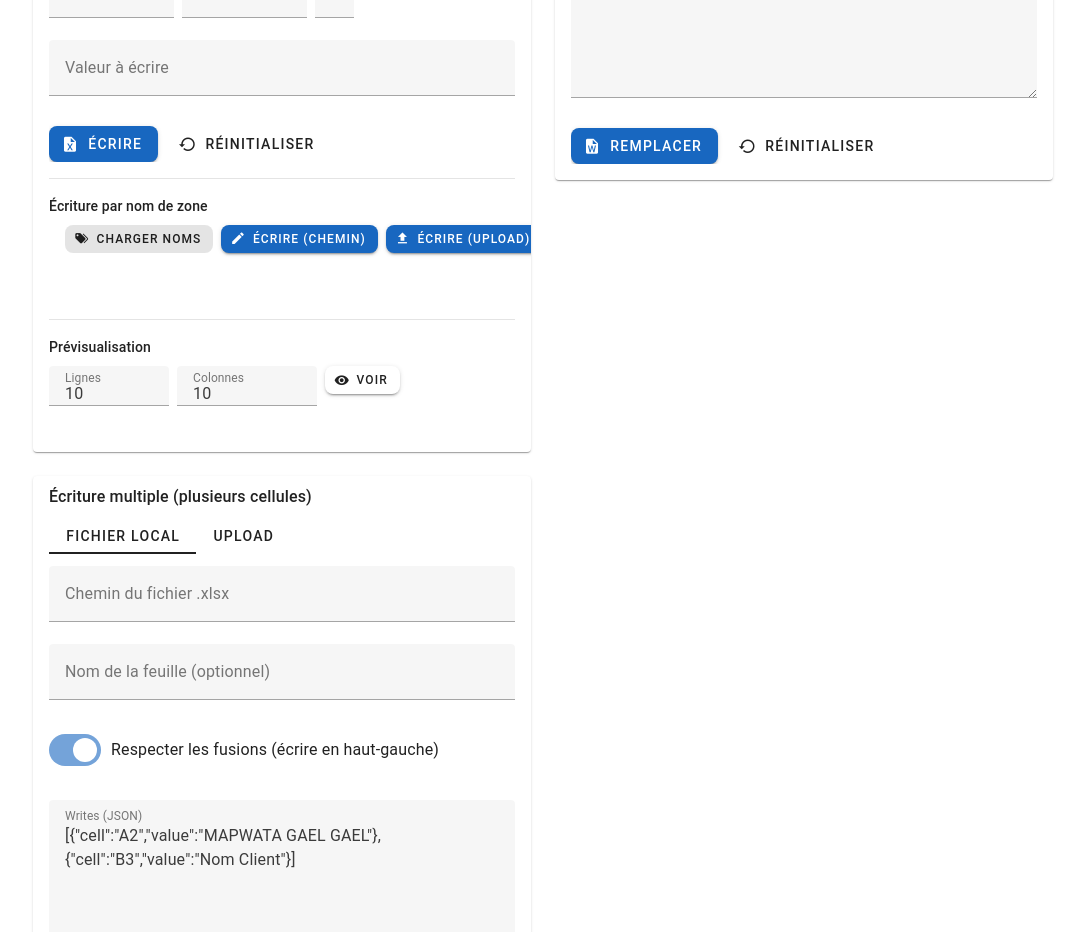
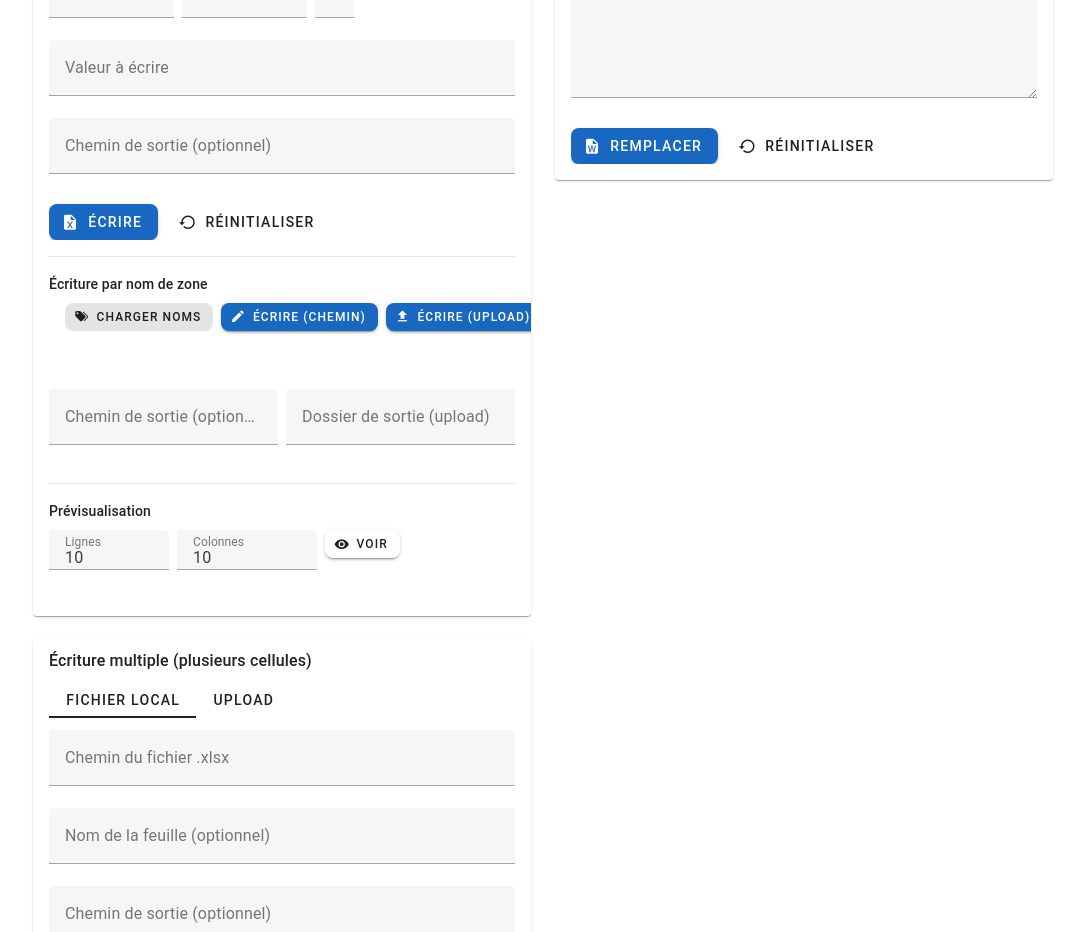
Before and after one commit to gaelmapwata/booking_memo_front, a Nuxt app: page /outils in a window 1280 px wide. Shown: the part 600-1532 px from the top of the page, without its empty margins (97-1182 px from the left). Built offline with nearby package versions, Linux system fonts and the light colour scheme.

Commit message:
add new feature

```diff
--- a/pages/outils.vue
+++ b/pages/outils.vue
@@ -31,6 +31,7 @@
                     <v-btn size="small" variant="tonal" @click="syncRCFromA1">A1→RC</v-btn>
                   </div>
                   <v-text-field v-model="excel.value" label="Valeur à écrire" required />
+                  <v-text-field v-model="excel.outputPath" label="Chemin de sortie (optionnel)" placeholder="C:\\Clients\\Alice\\fichier.xlsx" />
                   <div class="d-flex ga-2 mt-2">
                     <v-btn type="submit" color="primary" :loading="excelLoading" prepend-icon="mdi-file-excel">Écrire</v-btn>
                     <v-btn variant="text" @click="resetExcel" prepend-icon="mdi-restore">Réinitialiser</v-btn>
@@ -49,6 +50,7 @@
                     <v-btn size="small" variant="tonal" @click="syncRCFromA1">A1→RC</v-btn>
                   </div>
                   <v-text-field v-model="excel.value" label="Valeur à écrire" required />
+                  <v-text-field v-model="excel.destDir" label="Dossier de sortie (optionnel)" placeholder="C:\\Clients\\Alice" />
                   <div class="d-flex ga-2 mt-2">
                     <v-btn type="submit" color="primary" :loading="excelLoading" prepend-icon="mdi-file-upload">Uploader & Écrire</v-btn>
                     <v-btn variant="text" @click="resetExcel" prepend-icon="mdi-restore">Réinitialiser</v-btn>
@@ -65,6 +67,10 @@
               <v-select v-if="names.length" v-model="named.name" :items="names" item-title="name" item-value="name" label="Noms disponibles" density="compact" style="max-width: 260px" />
               <v-btn size="small" color="primary" :loading="named.loading" @click="writeNamedPath" prepend-icon="mdi-pencil">Écrire (chemin)</v-btn>
               <v-btn size="small" color="primary" :loading="named.loading" @click="writeNamedUpload" prepend-icon="mdi-upload">Écrire (upload)</v-btn>
+            </div>
+            <div class="d-flex ga-2 mb-2">
+              <v-text-field v-model="named.outputPath" label="Chemin de sortie (optionnel)" placeholder="C:\\Clients\\Alice\\fichier.xlsx" />
+              <v-text-field v-model="named.destDir" label="Dossier de sortie (upload)" placeholder="C:\\Clients\\Alice" />
             </div>
             <v-divider class="my-4" />
             <div class="text-subtitle-2 mb-2">Prévisualisation</div>
@@ -102,6 +108,7 @@
                 <v-form @submit.prevent="submitBulkPath">
                   <v-text-field v-model="bulk.filePath" label="Chemin du fichier .xlsx" required placeholder="C:\\Users\\hp\\Documents\\test.xlsx" />
                   <v-text-field v-model="bulk.sheetName" label="Nom de la feuille (optionnel)" placeholder="Feuil1" />
+                  <v-text-field v-model="bulk.outputPath" label="Chemin de sortie (optionnel)" placeholder="C:\\Clients\\Alice\\fichier.xlsx" />
                   <v-switch v-model="bulk.respectMerges" inset color="primary" label="Respecter les fusions (écrire en haut-gauche)" />
                   <v-textarea v-model="bulk.writesText" rows="6" label="Writes (JSON)" placeholder='[{"cell":"B3","value":"Nom"},{"cell":"E10","value":12345}]' />
                   <div class="d-flex ga-2 mt-2">
@@ -114,6 +121,7 @@
                 <v-form @submit.prevent="submitBulkUpload">
                   <v-file-input v-model="bulk.file" label="Fichier .xlsx" accept=".xlsx" prepend-icon="mdi-upload" />
                   <v-text-field v-model="bulk.sheetName" label="Nom de la feuille (optionnel)" placeholder="Feuil1" />
+                  <v-text-field v-model="bulk.outputPath" label="Chemin de sortie (optionnel)" placeholder="C:\\Clients\\Alice\\fichier.xlsx" />
                   <v-switch v-model="bulk.respectMerges" inset color="primary" label="Respecter les fusions (écrire en haut-gauche)" />
                   <v-textarea v-model="bulk.writesText" rows="6" label="Writes (JSON)" placeholder='[{"cell":"B3","value":"Nom"},{"cell":"E10","value":12345}]' />
                   <div class="d-flex ga-2 mt-2">
@@ -154,6 +162,7 @@
                   <v-textarea v-model="word.replacementsText" label="Remplacements (JSON)" rows="6" placeholder='{"NOM":"Alice","DATE":"2025-09-10"}' />
                   <div class="d-flex ga-2 mt-2">
                     <v-btn type="submit" color="primary" :loading="wordLoading" prepend-icon="mdi-file-upload">Uploader & Remplacer</v-btn>
+                    <v-btn variant="tonal" :disabled="!word.lastOutputUrl" @click="downloadWordOutput" prepend-icon="mdi-download">Télécharger</v-btn>
                     <v-btn variant="text" @click="resetWord" prepend-icon="mdi-restore">Réinitialiser</v-btn>
                   </div>
                 </v-form>
@@ -208,14 +217,16 @@ function columnNameToNumber(name: string) {
 // Excel form state
 const excelTab = ref<'path' | 'upload'>('path')
 const excelFormRef = ref()
-const excel = reactive<{ filePath: string; sheetName: string; cell: string; value: string; row: number | null; col: number | null; file: File | null }>({
+const excel = reactive<{ filePath: string; sheetName: string; cell: string; value: string; row: number | null; col: number | null; file: File | null; outputPath: string; destDir: string }>({
   filePath: '',
   sheetName: '',
   cell: '',
   value: '',
   row: null,
   col: null,
-  file: null
+  file: null,
+  outputPath: '',
+  destDir: ''
 })
 const excelLoading = ref(false)
 function resetExcel() {
@@ -226,6 +237,8 @@ function resetExcel() {
   excel.row = null
   excel.col = null
   excel.file = null
+  excel.outputPath = ''
+  excel.destDir = ''
 }
 function syncA1FromRC() {
   if (excel.row && excel.col) {
@@ -245,7 +258,7 @@ async function submitExcelPath() {
     if (!(excel.filePath && cell)) throw new Error('filePath et cell/A1 sont requis')
     const res = await $fetch(`${config.public.apiBase}/excel/write`, {
       method: 'POST',
-      body: { filePath: excel.filePath, sheetName: excel.sheetName || undefined, cell, value: excel.value }
+      body: { filePath: excel.filePath, sheetName: excel.sheetName || undefined, cell, value: excel.value, outputPath: excel.outputPath || undefined }
     })
     notify('Écriture Excel réussie')
     console.debug(res)
@@ -265,6 +278,7 @@ async function submitExcelUpload() {
     form.append('sheetName', excel.sheetName || '')
     form.append('cell', cell)
     form.append('value', excel.value || '')
+    if (excel.destDir) form.append('destDir', excel.destDir)
     const res = await $fetch(`${config.public.apiBase}/excel/write-upload`, {
       method: 'POST',
       body: form
@@ -281,11 +295,12 @@ async function submitExcelUpload() {
 // Word form state
 const wordTab = ref<'path' | 'upload'>('path')
 const wordFormRef = ref()
-const word = reactive<{ templatePath: string; outputPath: string; replacementsText: string; file: File | null }>({
+const word = reactive<{ templatePath: string; outputPath: string; replacementsText: string; file: File | null; lastOutputUrl: string | null }>({
   templatePath: '',
   outputPath: '',
   replacementsText: '{"NOM":"Alice"}',
-  file: null
+  file: null,
+  lastOutputUrl: null
 })
 const wordLoading = ref(false)
 function resetWord() {
@@ -293,6 +308,7 @@ function resetWord() {
   word.outputPath = ''
   word.replacementsText = '{"NOM":"Alice"}'
   word.file = null
+  word.lastOutputUrl = null
 }
 async function submitWordPath() {
   wordLoading.value = true
@@ -325,11 +341,24 @@ async function submitWordUpload() {
     })
     notify('Upload & remplacement Word réussis')
     console.debug(res)
+    if ((res as any)?.outputUrl) {
+      word.lastOutputUrl = (res as any).outputUrl
+    }
   } catch (e: any) {
     notify(e?.data?.error || e?.message || 'Erreur', 'error')
   } finally {
     wordLoading.value = false
   }
+}
+
+function downloadWordOutput() {
+  if (!word.lastOutputUrl) return
+  const a = document.createElement('a')
+  a.href = word.lastOutputUrl
+  a.download = ''
+  document.body.appendChild(a)
+  a.click()
+  a.remove()
 }
 
 const preview = reactive<{ maxRows: number; maxCols: number; loading: boolean; data: any[] | null }>({ maxRows: 10, maxCols: 10, loading: false, data: null })
@@ -379,12 +408,13 @@ async function loadSheets() {
   }
 }
 
-const named = reactive<{ name: string; value: string; loading: boolean }>({ name: '', value: '', loading: false })
+const named = reactive<{ name: string; value: string; loading: boolean; outputPath: string; destDir: string }>({ name: '', value: '', loading: false, outputPath: '', destDir: '' })
 async function writeNamedPath() {
   named.loading = true
   try {
     if (!(excel.filePath && named.name)) throw new Error('filePath et name requis')
     const res = await $fetch(`${config.public.apiBase}/excel/write-named`, { method: 'POST', body: { filePath: excel.filePath, name: named.name, value: named.value } })
+    if (named.outputPath) (res as any).outputPath = named.outputPath
     notify('Écriture par nom réussie')
     console.debug(res)
   } catch (e: any) {
@@ -401,6 +431,7 @@ async function writeNamedUpload() {
     form.append('file', excel.file as any)
     form.append('name', named.name)
     form.append('value', named.value)
+    if (named.destDir) form.append('destDir', named.destDir)
     const res = await $fetch(`${config.public.apiBase}/excel/write-named-upload`, { method: 'POST', body: form })
     notify('Upload & écriture par nom réussis')
     console.debug(res)
@@ -413,13 +444,14 @@ async function writeNamedUpload() {
 
 // Bulk write state
 const bulkTab = ref<'path' | 'upload'>('path')
-const bulk = reactive<{ filePath: string; sheetName: string; writesText: string; file: File | null; loading: boolean; respectMerges: boolean }>({
+const bulk = reactive<{ filePath: string; sheetName: string; writesText: string; file: File | null; loading: boolean; respectMerges: boolean; outputPath: string }>({
   filePath: '',
   sheetName: '',
   writesText: '[{"cell":"A2","value":"MAPWATA GAEL GAEL"},{"cell":"B3","value":"Nom Client"}]',
   file: null,
   loading: false,
-  respectMerges: true
+  respectMerges: true,
+  outputPath: ''
 })
 function resetBulk() {
   bulk.filePath = ''
@@ -428,6 +460,7 @@ function resetBulk() {
   bulk.file = null
   bulk.loading = false
   bulk.respectMerges = true
+  bulk.outputPath = ''
 }
 async function submitBulkPath() {
   bulk.loading = true
@@ -436,7 +469,7 @@ async function submitBulkPath() {
     const writes = bulk.writesText?.trim() ? JSON.parse(bulk.writesText) : []
     const res = await $fetch(`${config.public.apiBase}/excel/write-bulk`, {
       method: 'POST',
-      body: { filePath: bulk.filePath, sheetName: bulk.sheetName || undefined, writes, respectMerges: bulk.respectMerges }
+      body: { filePath: bulk.filePath, sheetName: bulk.sheetName || undefined, writes, respectMerges: bulk.respectMerges, outputPath: bulk.outputPath || undefined }
     })
     notify('Écriture multiple réussie')
     console.debug(res)
@@ -455,6 +488,7 @@ async function submitBulkUpload() {
     form.append('sheetName', bulk.sheetName || '')
     form.append('respectMerges', String(bulk.respectMerges))
     form.append('writes', bulk.writesText || '[]')
+    if (bulk.outputPath) form.append('outputPath', bulk.outputPath)
     const res = await $fetch(`${config.public.apiBase}/excel/write-bulk-upload`, { method: 'POST', body: form })
     notify('Upload & écriture multiple réussis')
     console.debug(res)
```
